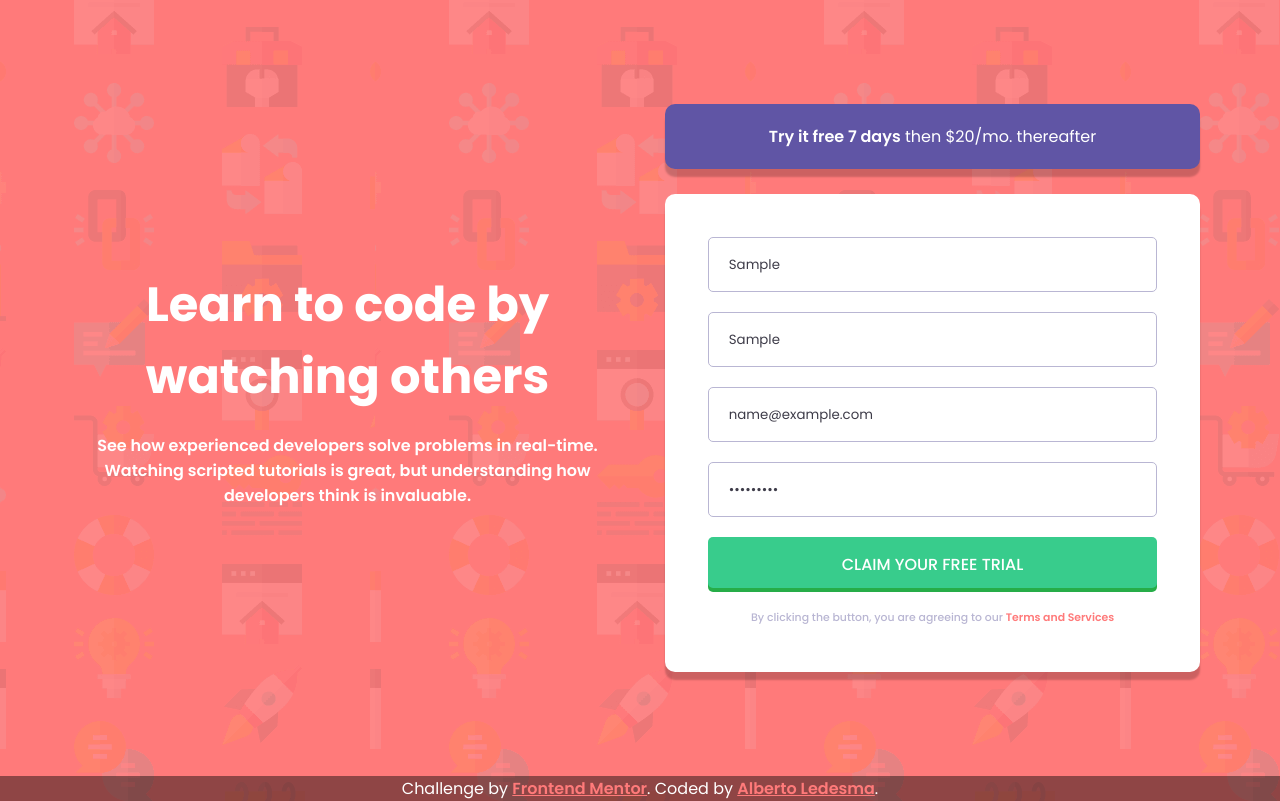
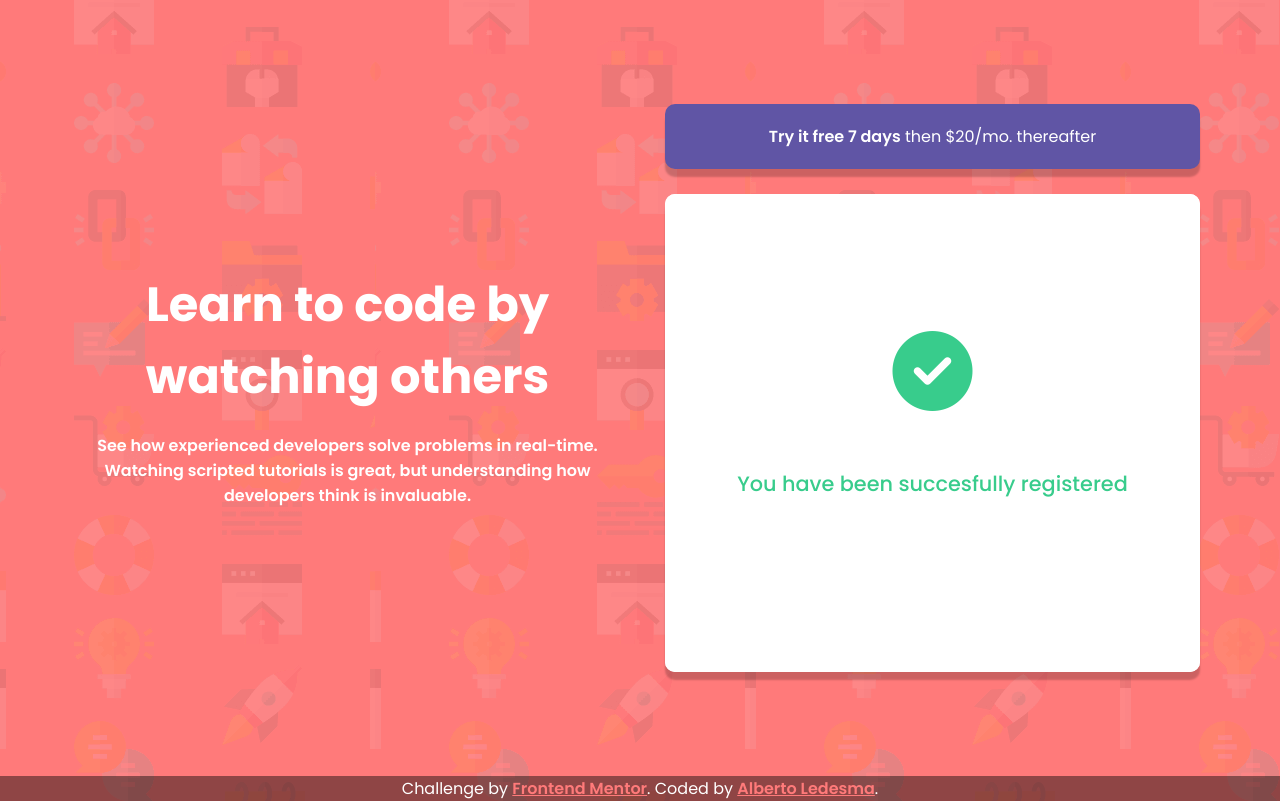
Before and after one commit to AlbertoLed/Intro-Component-With-Signup-Form, a plain HTML site: page index.html in a window 1280 px wide. Both pictures are taken after typing "Sample", "Sample", "name@example.com", "Sample123" into the empty fields and a click on the button "CLAIM YOUR FREE TRIAL". Drawn offline with Linux system fonts and the light colour scheme.

Commit message:
Success state
If every input is ok then show a success state

```diff
--- a/index.html
+++ b/index.html
@@ -9,6 +9,7 @@
   <link rel="preconnect" href="https://fonts.gstatic.com" crossorigin>
   <link href="https://fonts.googleapis.com/css2?family=Poppins:wght@400;500;600;700&display=swap" rel="stylesheet">
   <link rel="stylesheet" href="style.css">
+  <script src="https://kit.fontawesome.com/2574fafacc.js" crossorigin="anonymous"></script>
 
   <title>Frontend Mentor | Intro component with sign up form</title>
 </head>
@@ -31,6 +32,10 @@
         <p class="error-ms hidden">Password cannot be empty</p>
         <button type="submit" id="btn-submit">Claim your free trial </button>
         <p>By clicking the button, you are agreeing to our <a>Terms and Services</a></p>
+        <div class="loggin-success hidden">
+          <i class="fa-solid fa-circle-check fa-2xl" style="color: #38cc8c;"></i>
+          <p>You have been succesfully registered</p>
+        </div>
       </form>
     </div>
   </main>
--- a/script.js
+++ b/script.js
@@ -2,6 +2,7 @@ const form = document.querySelector('form');
 
 form.addEventListener('click', function(e) {
     const target = e.target;
+    let isFormOk = true;
     // console.log(target);
 
     // If clicked on button and any input is empty then apply empty state on each empty input
@@ -15,6 +16,7 @@ form.addEventListener('click', function(e) {
 
             if(!element.value) {
                 element.classList.add('empty-state');
+                isFormOk = false;
 
                 // Show error message
                 errorElement.classList.remove('hidden');
@@ -35,6 +37,7 @@ form.addEventListener('click', function(e) {
                     element.classList.add('empty-state');
                     errorElement.innerText = 'Looks like this is not an email';
                     errorElement.classList.remove('hidden');
+                    isFormOk = false;
                 }
                 else {
                     errorElement.classList.add('hidden');
@@ -44,6 +47,11 @@ form.addEventListener('click', function(e) {
                 errorElement.classList.add('hidden');
             }
             i++;
+        }
+
+        if(isFormOk) {
+            form.lastElementChild.classList.remove('hidden');
+            form.lastElementChild.classList.add('flex');
         }
     }
     // Remove Empty State if focus on the input
--- a/style.css
+++ b/style.css
@@ -57,13 +57,12 @@ strong {
 form {
     background-color: #ffffff;
     padding: max(25px, 8%);
-    /* padding: 7%; */
     display: flex;
     flex-direction: column;
-    /* height: 440px; */
     justify-content: space-between;
     border-radius: 10px;
     box-shadow: 0 8px 2px 0 rgba(0, 0, 0, .2);
+    position: relative;
 }
 input, button {
     height: 55px;
@@ -138,6 +137,32 @@ footer {
 }
 
 
+.loggin-success {
+    width: 100%;
+    height: 100%;
+    position: absolute;
+    align-items: center;
+    justify-content: center;
+    flex-direction: column;
+    top: 0;
+    left: 0;
+    border-radius: 10px;
+    background-color: #ffffff;
+    padding: 30px;
+}
+.loggin-success i {
+    font-size: 5rem;
+    margin-bottom: 100px;
+}
+.loggin-success p {
+    color:hsl(154, 59%, 51%);
+    font-size: 1.3rem;
+    line-height: 1.1;
+}
+.flex {
+    display: flex;
+}
+
 @media (min-width: 576px) {
     h1 {
         font-size: 2.5rem;
```
